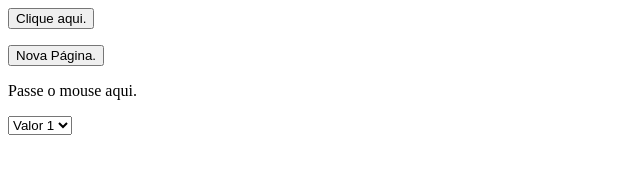
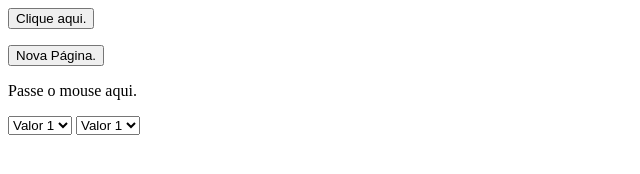
Before and after one commit to MichaelSicati/Aula-JavaScript, a plain HTML site: page index.html in a window 1280 px wide. Shown: the whole page, without its empty margins (0-640 px from the left). Drawn offline with Linux system fonts and the light colour scheme.

Commit message:
Adicionando mais uma lista de opções. Signed-off-by: Michael Sicati Claro Melo <54919604+MichaelSicati@users.noreply.github.com>

```diff
--- a/index.html
+++ b/index.html
@@ -16,5 +16,11 @@
              <option value="3">Valor 3</option>
 
         </select>
+        <select onchange="funcaoChange(this)">
+            <option value="1">Valor 1</option>
+             <option value="2">Valor 2</option>
+             <option value="3">Valor 3</option>
+
+        </select>
     </body>
 </html>
```
